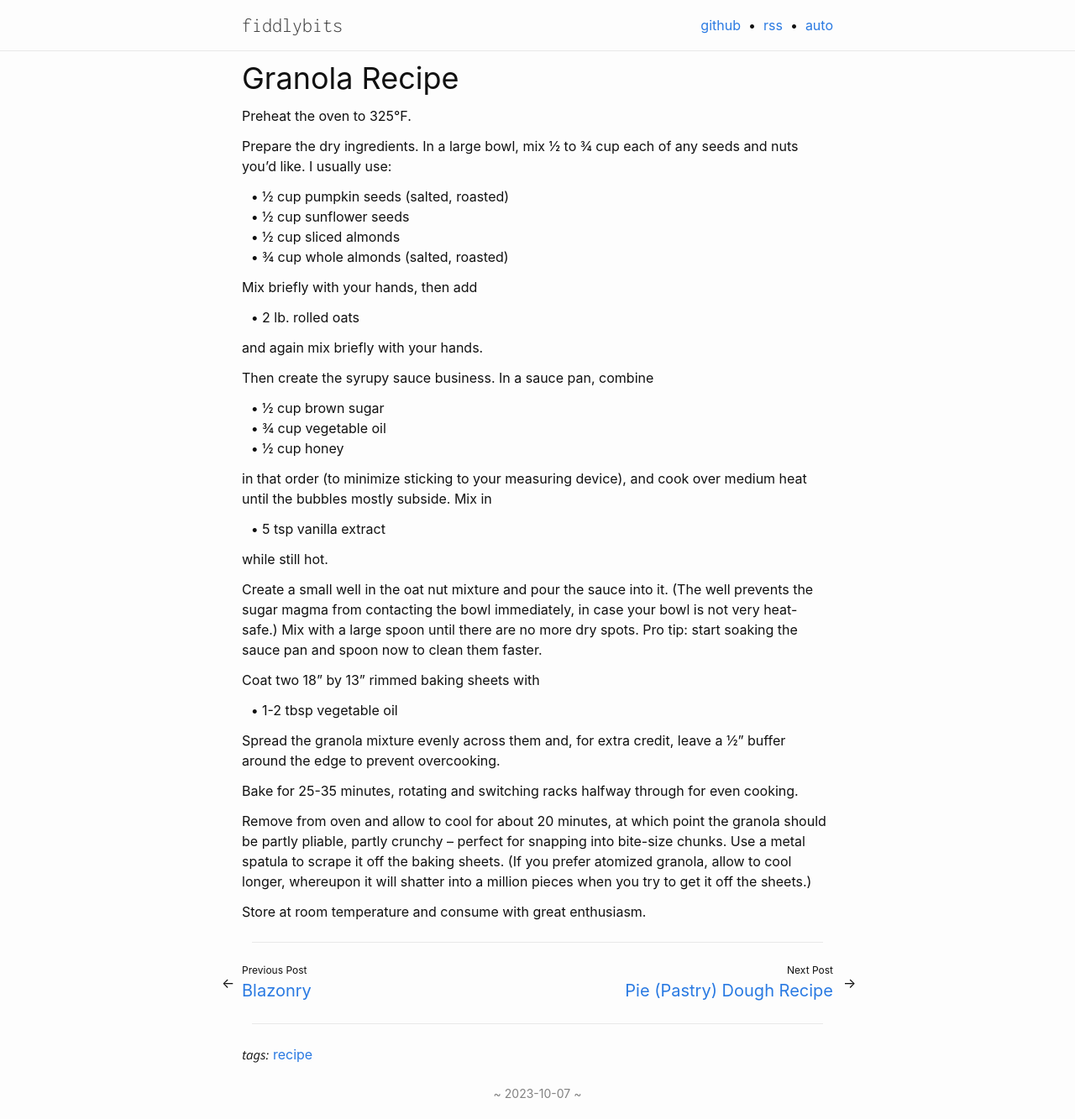
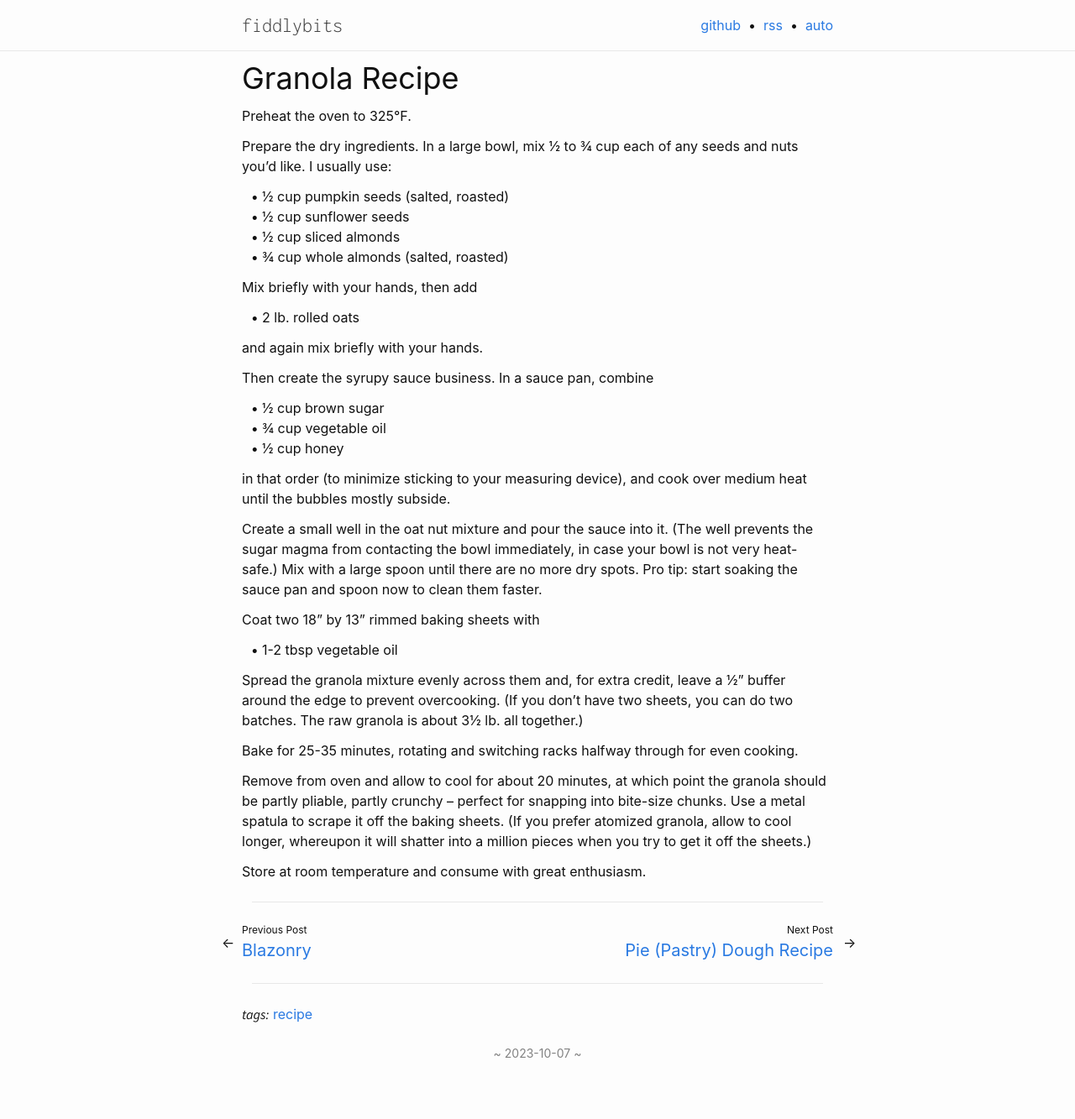
Before and after one commit to seansfkelley/seansfkelley.github.io, a Jekyll site: the page built from _posts/2023-10-07-granola.md, in a window 1280 px wide and 1333 px high. Shown: the whole window at 84% size. Built offline with Jekyll 4.4.1, drawn with Linux system fonts in a browser that asks for light colours; some web fonts are replaced.

Commit message:
Granola: remove vanilla; make note of weight.

```diff
--- a/_posts/2023-10-07-granola.md
+++ b/_posts/2023-10-07-granola.md
@@ -27,11 +27,7 @@ Then create the syrupy sauce business. In a sauce pan, combine
 - ¾ cup vegetable oil
 - ½ cup honey
 
-in that order (to minimize sticking to your measuring device), and cook over medium heat until the bubbles mostly subside. Mix in
-
-- 5 tsp vanilla extract
-
-while still hot.
+in that order (to minimize sticking to your measuring device), and cook over medium heat until the bubbles mostly subside.
 
 Create a small well in the oat nut mixture and pour the sauce into it. (The well prevents the sugar magma from contacting the bowl immediately, in case your bowl is not very heat-safe.) Mix with a large spoon until there are no more dry spots. Pro tip: start soaking the sauce pan and spoon now to clean them faster.
 
@@ -39,7 +35,7 @@ Coat two 18" by 13" rimmed baking sheets with
 
 - 1-2 tbsp vegetable oil
 
-Spread the granola mixture evenly across them and, for extra credit, leave a ½" buffer around the edge to prevent overcooking.
+Spread the granola mixture evenly across them and, for extra credit, leave a ½" buffer around the edge to prevent overcooking. (If you don't have two sheets, you can do two batches. The raw granola is about 3½ lb. all together.)
 
 Bake for 25-35 minutes, rotating and switching racks halfway through for even cooking.
 
```
